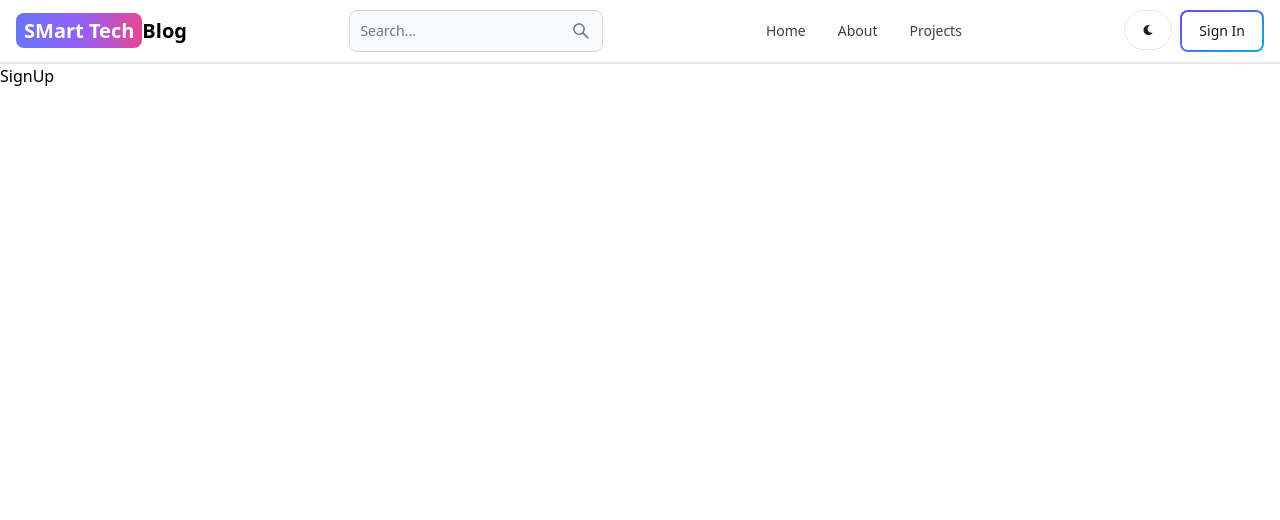
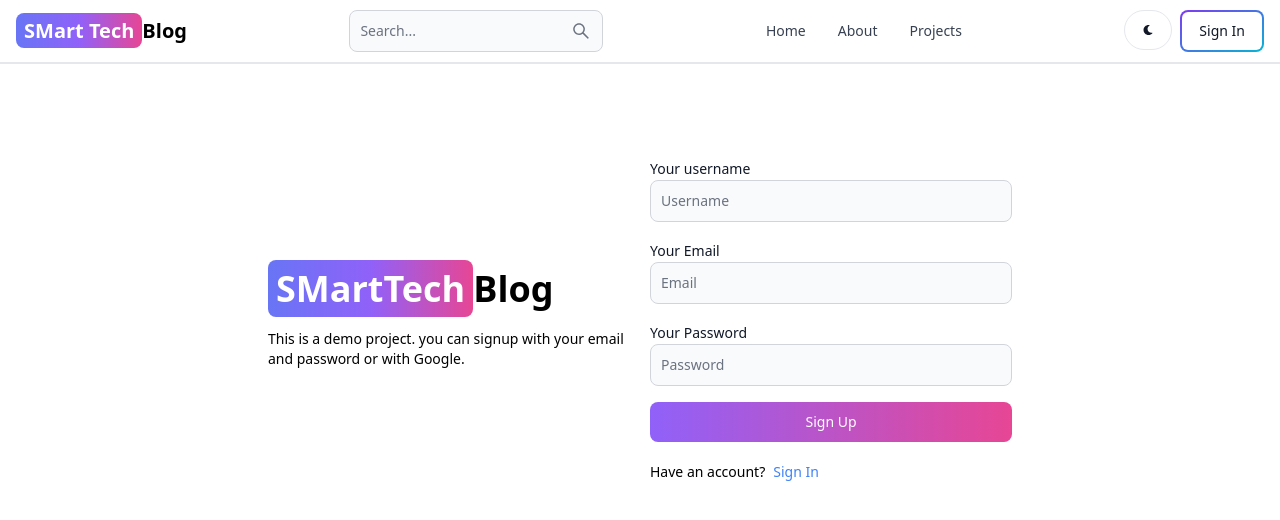
Before and after one commit to smarttechfire/mern-blog, a React (Vite) app in the folder client/: page /sign-up in a window 1280 px wide. Shown: the top 520 px of the page. Built offline with nearby package versions, Linux system fonts and the light colour scheme.

Commit message:
create signup page UI

```diff
--- a/client/src/pages/SignUp.jsx
+++ b/client/src/pages/SignUp.jsx
@@ -1,9 +1,50 @@
-import React from 'react'
+import { Button, Label, TextInput } from 'flowbite-react'
+import { Link } from 'react-router-dom'
 
 export default function SignUp() {
   return (
-    <div>
-      SignUp
+    <div className=" min-h-screen mt-20">
+      <div className=" flex p-3 max-w-3xl mx-auto flex-col md:flex-row md:items-center gap-5">
+        {/* left */}
+        <div className=" flex-1">
+          <Link to='/' className=' font-bold dark:text-white text-4xl'>
+            <span className=' px-2 py-1 bg-gradient-to-r from-indigo-500 via-purple-500 to-pink-500 rounded-lg text-white'>
+              SMartTech
+            </span>
+            Blog
+          </Link>
+          <p className=' text-sm mt-5'>
+            This is a demo project. you can signup with your email and password
+            or with Google.
+          </p>
+        </div>
+        {/* right */}
+        <div className=" flex-1">
+          <form className=' flex flex-col gap-4'>
+            <div>
+              <Label value='Your username' />
+              <TextInput type='text' placeholder='Username' id='username'/>
+            </div>
+            <div>
+              <Label value='Your Email' />
+              <TextInput type='email' placeholder='Email' id='email'/>
+            </div>
+            <div>
+              <Label value='Your Password' />
+              <TextInput type='password' placeholder='Password' id='password'/>
+            </div>
+            <Button gradientDuoTone='purpleToPink' type='submit'>
+              Sign Up
+            </Button>
+          </form>
+          <div className=" flex gap-2 text-sm mt-5">
+            <span>Have an account?</span>
+            <Link to='/sign-in' className=' text-blue-500'>
+              Sign In
+            </Link>
+          </div>
+        </div>
+      </div>
     </div>
   )
 }
```
